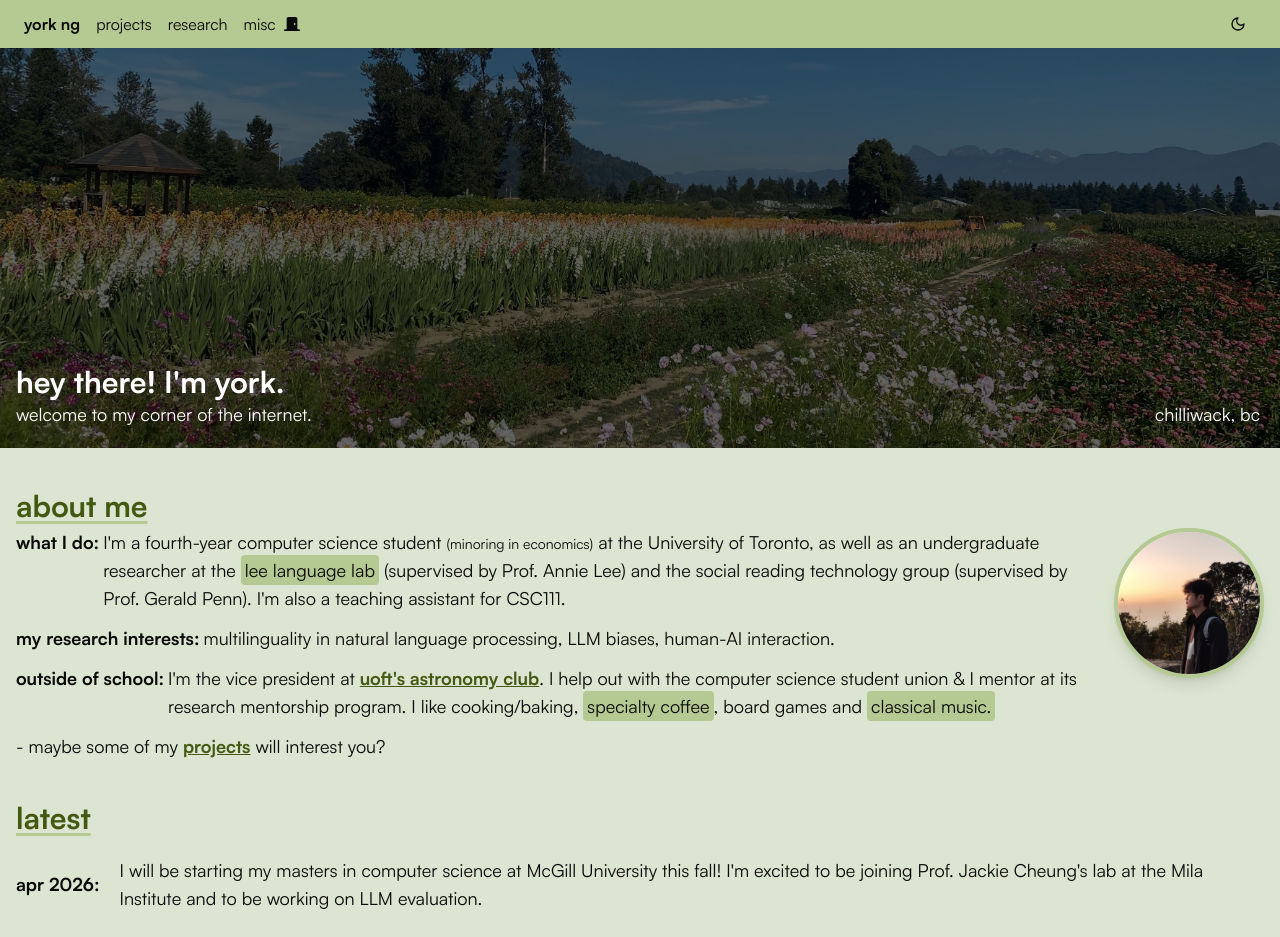
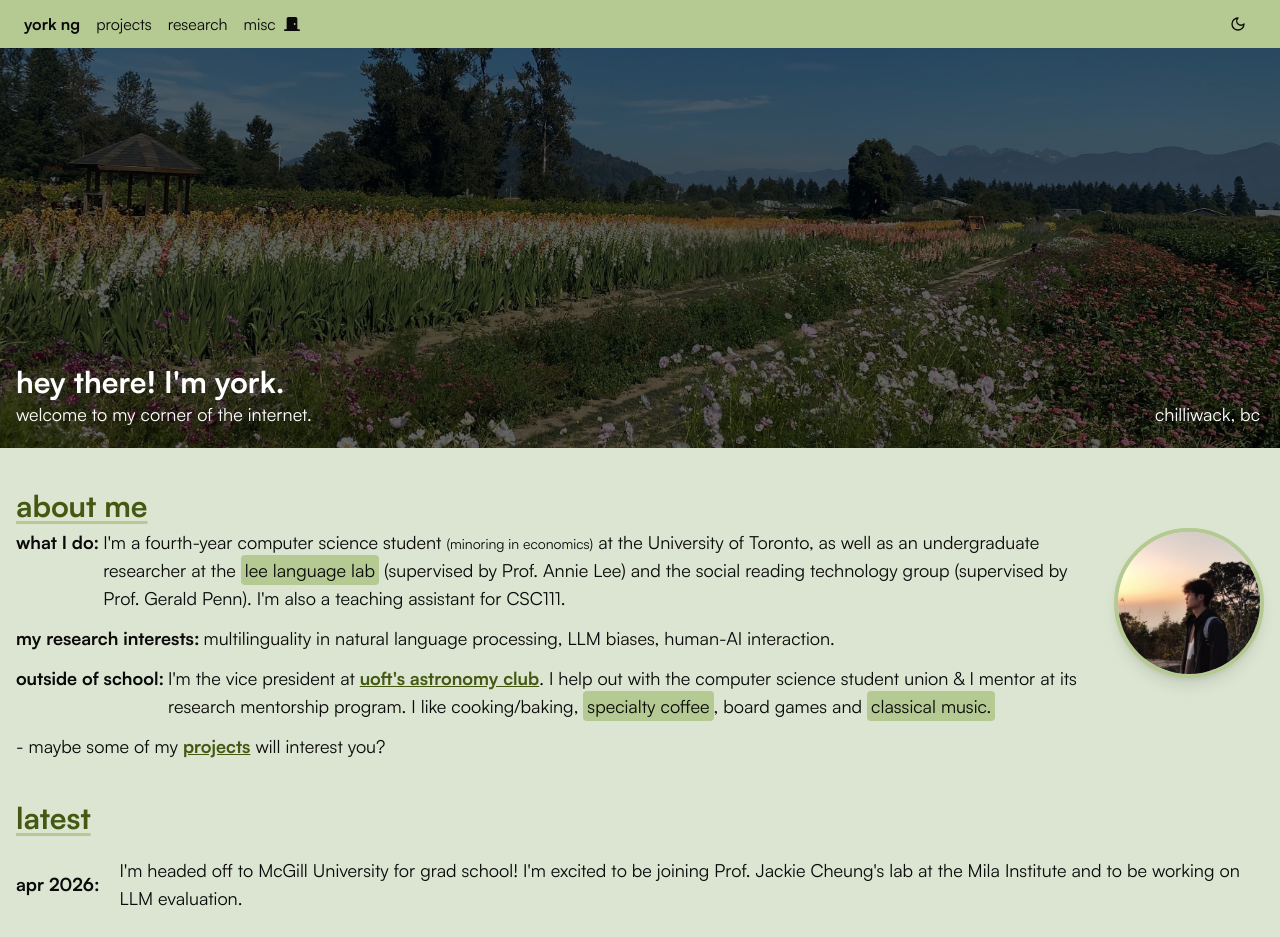
Before and after one commit to Swithord/personal-website, a Next.js app: page / in a window 1280 px wide. Shown: the top 937 px of the page. Built offline with nearby package versions, Linux system fonts and the light colour scheme.

Commit message:
update news v2

```diff
--- a/pages/index.tsx
+++ b/pages/index.tsx
@@ -23,7 +23,9 @@ const news: NewsItem[] = [
     date: "apr 2026",
     content: (
       <>
-      I will be starting my masters in computer science at McGill University this fall! I'm excited to be joining Prof. Jackie Cheung's lab at the Mila Institute and to be working on LLM evaluation.
+      I'm headed off to McGill University for grad school! I'm excited to be joining
+      Prof. Jackie Cheung's
+      lab at the Mila Institute and to be working on LLM evaluation.
       </>
     )
   },
```
